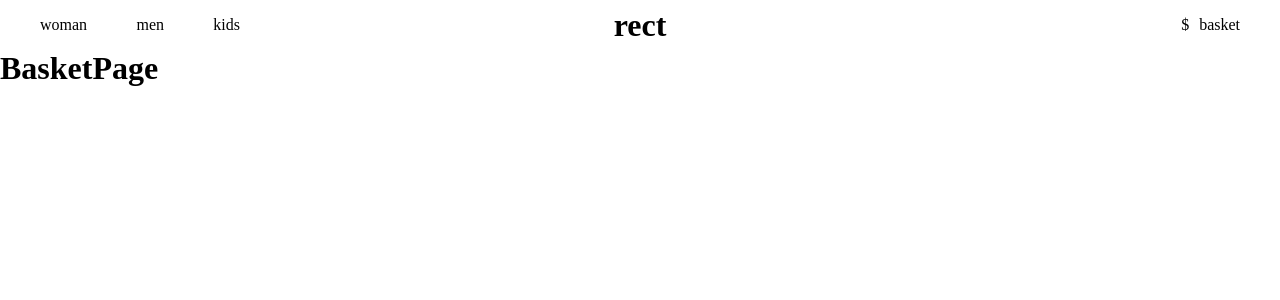
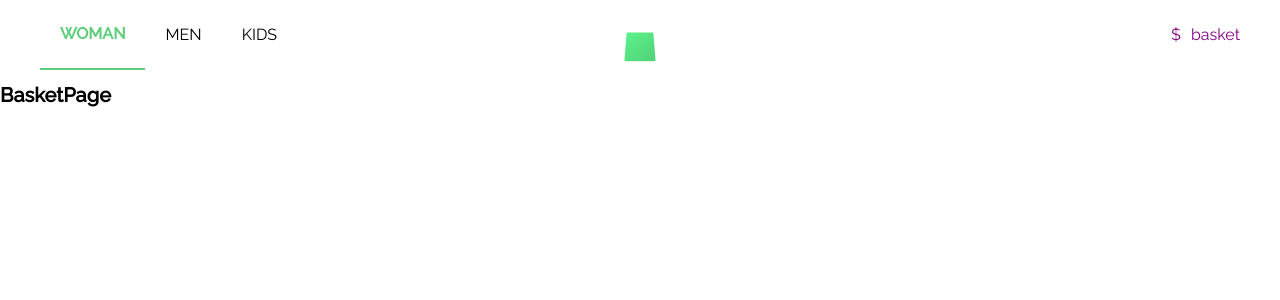
Before and after one commit to shotius/Shota-Archemashvili__react-e-com, a React (Create React App) app: page /basket in a window 1280 px wide. Shown: the top 300 px of the page. Built offline with nearby package versions, Linux system fonts and the light colour scheme.

Commit message:
added active class on header and middle button

```diff
--- a/package.json
+++ b/package.json
@@ -7,6 +7,7 @@
     "@testing-library/jest-dom": "^5.16.1",
     "@testing-library/react": "^12.1.2",
     "@testing-library/user-event": "^13.5.0",
+    "normalize.css": "^8.0.1",
     "react": "^17.0.2",
     "react-dom": "^17.0.2",
     "react-router-dom": "^6.2.1",
--- a/public/index.html
+++ b/public/index.html
@@ -1,14 +1,16 @@
 <!DOCTYPE html>
 <html lang="en">
+
 <head>
   <meta charset="utf-8" />
   <link rel="icon" href="%PUBLIC_URL%/favicon.ico" />
   <meta name="viewport" content="width=device-width, initial-scale=1" />
   <meta name="theme-color" content="#000000" />
-    <meta
-      name="description"
-      content="Web site created using create-react-app"
-    />
+  <meta name="description" content="Web site created using create-react-app" />
+  <link rel="preconnect" href="https://fonts.googleapis.com">
+  <link rel="preconnect" href="https://fonts.gstatic.com" crossorigin>
+  <link href="https://fonts.googleapis.com/css2?family=Raleway:ital,wght@0,400;0,500;1,200&display=swap"
+    rel="stylesheet">
   <link rel="apple-touch-icon" href="%PUBLIC_URL%/logo192.png" />
   <!--
       manifest.json provides metadata used when your web app is installed on a
@@ -26,6 +28,7 @@
     -->
   <title>React App</title>
 </head>
+
 <body>
   <noscript>You need to enable JavaScript to run this app.</noscript>
   <div id="root"></div>
@@ -40,4 +43,5 @@
       To create a production bundle, use `npm run build` or `yarn build`.
     -->
 </body>
+
 </html>
--- a/src/components/organizms/PageHeader.jsx
+++ b/src/components/organizms/PageHeader.jsx
@@ -1,19 +1,22 @@
 import { Component } from 'react';
+import icon from '../../assets/icons/shoppingIcon.svg';
 
 export class PageHeader extends Component {
   render() {
     return (
-      <div className="-center ">
+      <div className="header -center">
         <div className="page_wrap_out -justify-between -position-relative">
-          <div className='-justify-between navigation '>
-            <p className='text__regular'>woman</p>
-            <p className='text__regular'>men</p>
-            <p className='text__regular'>kids</p>
+          <div className="-justify-between nav">
+            <button className=" nav__btn--active nav__btn  btn">woman</button>
+            <button className="btn nav__btn">men</button>
+            <button className="btn nav__btn">kids</button>
           </div>
-          <h1 className='-position-absolute -center-absolute'>rect</h1>
-          <div className='-justify-between'>
-            <div className='-mx-10'>$</div>
-            <div>basket</div>
+          <div className="-position-absolute -center-absolute btn__shopping">
+            <img src={icon} alt="button for shopping" />
+          </div>
+          <div className="-justify-between">
+            <div className="text__regular -mx-10">$</div>
+            <p className="text__regular">basket</p>
           </div>
         </div>
       </div>
--- a/src/index.js
+++ b/src/index.js
@@ -1,5 +1,6 @@
 import React from 'react';
 import ReactDOM from 'react-dom';
+import "normalize.css/normalize.css"
 import './styles/main.scss'
 import App from './App';
 
--- a/src/styles/abstact/_mixins.scss
+++ b/src/styles/abstact/_mixins.scss
@@ -22,5 +22,11 @@ $positions: 'center', 'space-between';
   left: 50%;
   top: 50%;
   transform: translateX(-50%) translateY(-50%);
+}
 
+@mixin reset-button {
+  padding: 0;
+  border: 0;
+  box-shadow: none;
+  font-size: 1.6rem;
 }
--- a/src/styles/abstact/_variables.scss
+++ b/src/styles/abstact/_variables.scss
@@ -1,2 +1,5 @@
-$green: rgb(87, 163, 0);
+
+$green: #5ECE7B;
+$lightGray: #fbfbfb;
+
 $nums: 1, 2, 4, 6, 8, 12, 16, 20, 24, 32, 36, 48, 54, 64;
--- a/src/styles/base/_base.scss
+++ b/src/styles/base/_base.scss
@@ -1,5 +1,7 @@
 html {
   box-sizing: border-box;
+  font-size: 62.5%;
+  font-family: 'Raleway', sans-serif;
 }
 
 *,
@@ -8,4 +10,5 @@ html {
   padding: 0;
   margin: 0;
   box-sizing: inherit;
+  font-family: inherit;
 }
--- /dev/null
+++ b/src/styles/components/_buttons.scss
@@ -0,0 +1,6 @@
+
+.btn__shopping {
+  transform: translateY(40px);
+  margin-top: 13px;
+  cursor: pointer;
+}
--- a/src/styles/components/_pageheader.scss
+++ b/src/styles/components/_pageheader.scss
@@ -1,4 +1,20 @@
-.navigation {
+.nav {
   max-width: 200px;
   width: 100%;
+  &__btn {
+    @include reset-button;
+    padding: 2.5rem 2rem;
+    cursor: pointer;
+    background-color: transparent;
+    text-transform: uppercase;
+    &:hover {
+      background-color: $lightGray;
+      opacity: 0.9;
+    }
+    &--active {
+      color: $green;
+      font-weight: 600;
+      border-bottom: 2px solid !important;
+    }
+  }
 }
--- a/src/styles/components/_typography.scss
+++ b/src/styles/components/_typography.scss
@@ -1,5 +1,6 @@
 .header {
   color: purple;
+  font-size: 4.2rem;
   &--center {
     width: 100%;
     text-align: center;
@@ -8,4 +9,5 @@
 
 .text__regular {
   padding: 1rem 0px;
+  font-size: 1.6rem;
 }
--- a/src/styles/main.scss
+++ b/src/styles/main.scss
@@ -8,6 +8,7 @@
 // components
 @import './components/typography';
 @import './components/pageheader';
+@import './components/buttons';
 
 
 // shared
```
Also changed, not shown: src/components/atoms/ShopingButton.tsx (added, +14 -0 lines), src/assets/icons/shoppingIcon.svg (added), 1 other file (tests, documents, lock files or other folders). Lines whose indentation alone changed are shown as unchanged.
